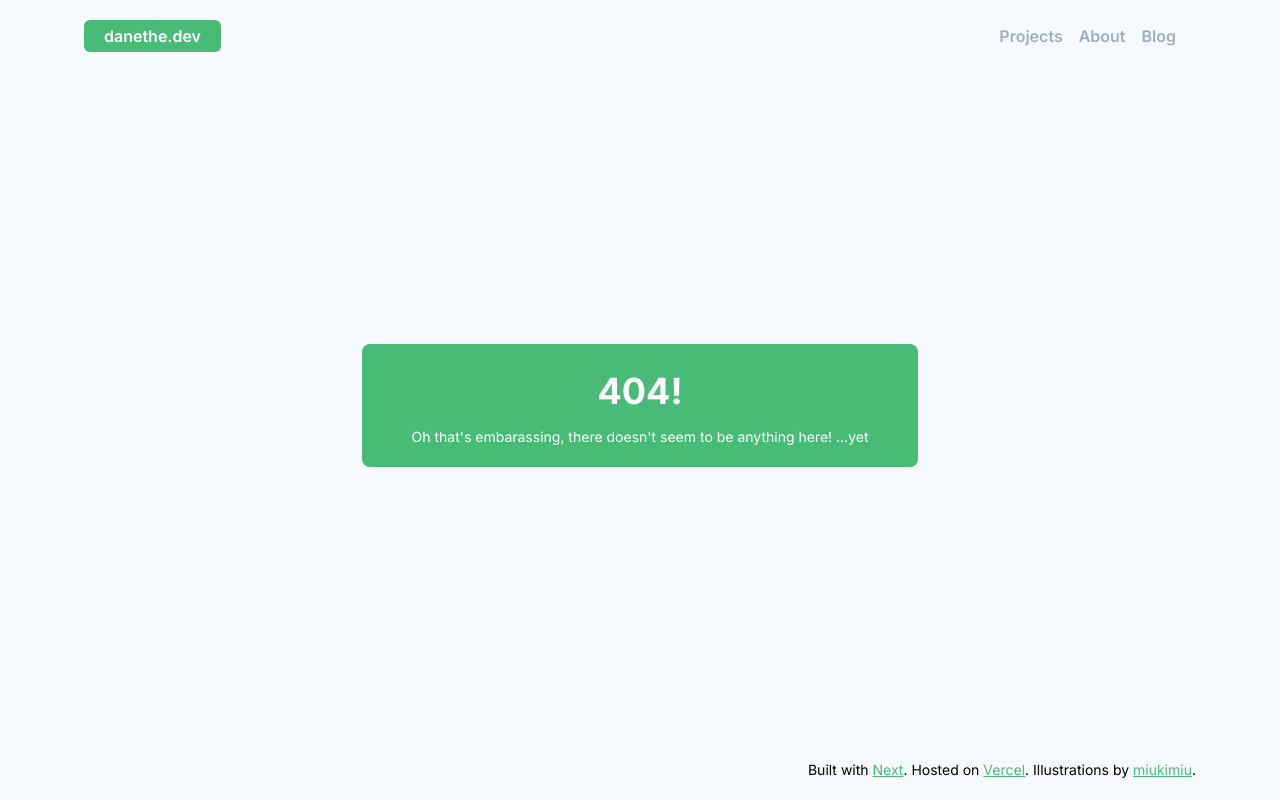
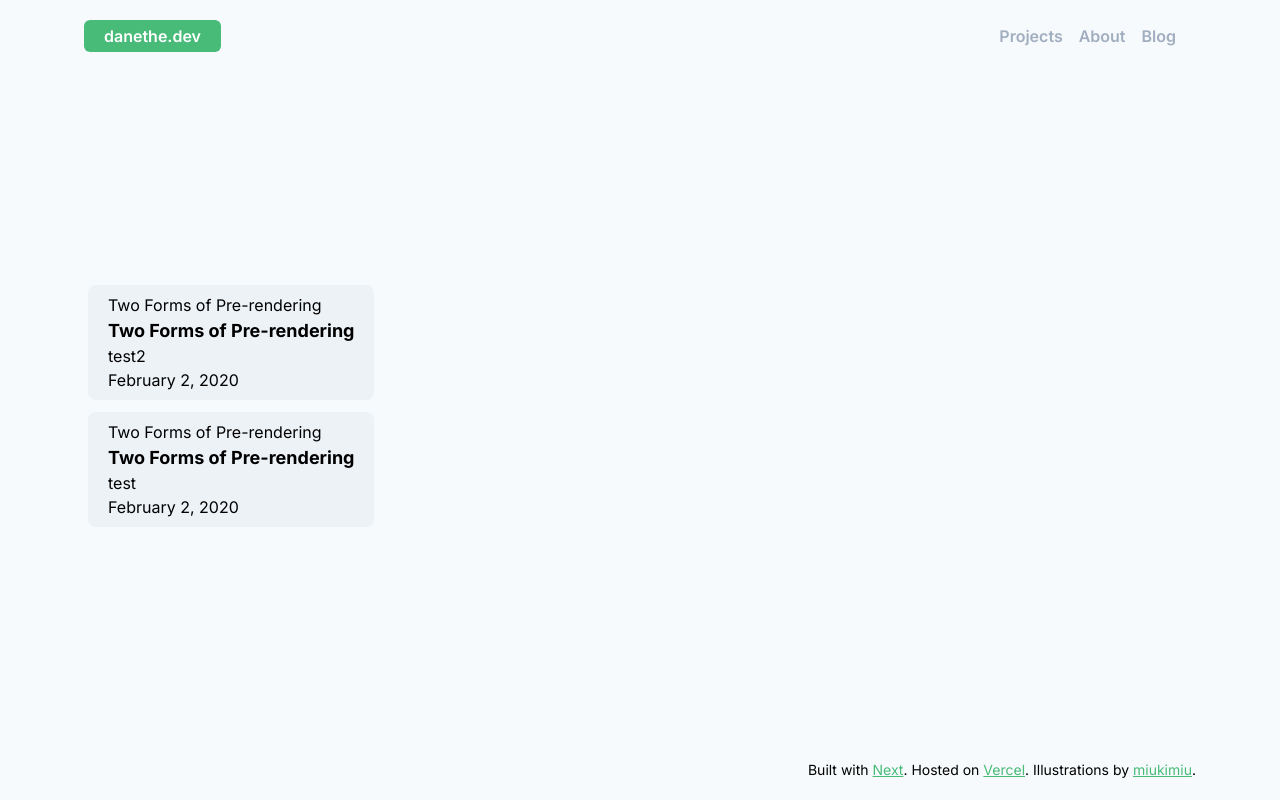
Before and after one commit to nulfrost/danethe.dev, a Next.js app: page /blog in a window 1280 px wide. Before the commit this address had no page. Built offline with nearby package versions, Linux system fonts and the light colour scheme.

Commit message:
add blog content

```diff
--- /dev/null
+++ b/components/date.js
@@ -0,0 +1,6 @@
+import { parseISO, format } from "date-fns";
+
+export default function Date({ dateString }) {
+  const date = parseISO(dateString);
+  return <time dateTime={dateString}>{format(date, "LLLL d, yyyy")}</time>;
+}
--- /dev/null
+++ b/lib/posts.js
@@ -0,0 +1,61 @@
+import fs from "fs";
+import path from "path";
+import matter from "gray-matter";
+import remark from "remark";
+import html from "remark-html";
+
+const postsDirectory = path.join(process.cwd(), "posts");
+
+export function getSortedPostsData() {
+  const fileNames = fs.readdirSync(postsDirectory);
+  const allPostsData = fileNames.map((fileName) => {
+    const id = fileName.replace(/\.md$/, "");
+
+    const fullPath = path.join(postsDirectory, fileName);
+    const fileContents = fs.readFileSync(fullPath, "utf8");
+
+    const matterResult = matter(fileContents);
+
+    return {
+      id,
+      ...matterResult.data,
+    };
+  });
+  return allPostsData.sort((a, b) => {
+    if (a.date < b.date) {
+      return 1;
+    } else {
+      return -1;
+    }
+  });
+}
+
+export function getAllPostIds() {
+  const fileNames = fs.readdirSync(postsDirectory);
+
+  return fileNames.map((fileName) => {
+    return {
+      params: {
+        id: fileName.replace(/\.md$/, ""),
+      },
+    };
+  });
+}
+
+export async function getPostData(id) {
+  const fullPath = path.join(postsDirectory, `${id}.md`);
+  const fileContents = fs.readFileSync(fullPath, "utf8");
+
+  const matterResult = matter(fileContents);
+
+  const processedContent = await remark()
+    .use(html)
+    .process(matterResult.content);
+  const contentHtml = processedContent.toString();
+
+  return {
+    id,
+    contentHtml,
+    ...matterResult.data,
+  };
+}
--- a/package.json
+++ b/package.json
@@ -11,10 +11,14 @@
     "@iconify/icons-logos": "^1.0.11",
     "@iconify/react": "^1.1.3",
     "autoprefixer": "^9.8.0",
+    "date-fns": "^2.14.0",
+    "gray-matter": "^4.0.2",
     "next": "9.4.4",
     "react": "16.13.1",
     "react-dom": "16.13.1",
     "react-kawaii": "^0.16.0",
+    "remark": "^12.0.0",
+    "remark-html": "^11.0.2",
     "tailwindcss": "^1.4.6"
   }
 }
--- a/pages/about.js
+++ b/pages/about.js
@@ -6,7 +6,7 @@ export default function About() {
   const size = useWindowSize();
   return (
     <Layout title="About">
-      <div className="flex flex-col items-center justify-center flex-1 px-3 py-5 md:flex-row md:justify-between md:p-0">
+      <div className="flex flex-col items-center justify-center flex-1 px-1 py-5 md:flex-row md:justify-between md:p-0">
         <div className="mb-10 md:w-1/2">
           <h1 className="pl-2 mb-4 text-2xl font-bold text-gray-900 border-l-4 border-green-500">
             About
--- /dev/null
+++ b/pages/blog.js
@@ -0,0 +1,36 @@
+import { getSortedPostsData } from "../lib/posts";
+import Layout from "@/components/layout";
+import Date from "@/components/date";
+import Link from "next/link";
+
+export default function Blog({ allPostsData }) {
+  return (
+    <Layout>
+      <div className="flex items-center flex-1 px-1 py-5">
+        <div className="grid grid-cols-1 gap-3">
+          {allPostsData.map(({ id, date, title }) => (
+            <Link href="/blog/[id]" as={`/blog/${id}`}>
+              <a>
+                <div key={id} className="px-5 py-2 bg-gray-200 rounded-lg">
+                  <a>{title}</a>
+                  <h2 className="text-lg font-bold">{title}</h2>
+                  <p>{id}</p>
+                  <Date dateString={date} />
+                </div>
+              </a>
+            </Link>
+          ))}
+        </div>
+      </div>
+    </Layout>
+  );
+}
+
+export async function getStaticProps() {
+  const allPostsData = getSortedPostsData();
+  return {
+    props: {
+      allPostsData,
+    },
+  };
+}
--- /dev/null
+++ b/pages/blog/[id].js
@@ -0,0 +1,38 @@
+import Layout from "@/components/layout";
+import Date from "@/components/date";
+import Link from "next/link";
+import { getAllPostIds, getPostData } from "../../lib/posts";
+
+export default function Post({ postData }) {
+  return (
+    <Layout title={postData.title}>
+      <div className="flex flex-col justify-center flex-1 px-1 py-5 ">
+        <p>{postData.title}</p>
+        <p>{postData.id}</p>
+        <p>{postData.date}</p>
+        <div dangerouslySetInnerHTML={{ __html: postData.contentHtml }} />
+        <Date dateString={postData.date} />
+        <Link href="/blog">
+          <a>&larr; Back to posts</a>
+        </Link>
+      </div>
+    </Layout>
+  );
+}
+
+export async function getStaticPaths() {
+  const paths = getAllPostIds();
+  return {
+    paths,
+    fallback: false,
+  };
+}
+
+export async function getStaticProps({ params }) {
+  const postData = await getPostData(params.id);
+  return {
+    props: {
+      postData,
+    },
+  };
+}
--- a/pages/projects.js
+++ b/pages/projects.js
@@ -3,7 +3,7 @@ import Layout from "@/components/layout";
 export default function Projects() {
   return (
     <Layout title="Projects">
-      <div className="flex flex-col justify-center flex-1 px-3 py-5">
+      <div className="flex flex-col justify-center flex-1 px-1 py-5">
         <h1 className="pl-2 mb-4 text-2xl font-bold border-l-4 border-green-500">
           Projects
         </h1>
--- /dev/null
+++ b/posts/test.md
@@ -0,0 +1,11 @@
+---
+title: "Two Forms of Pre-rendering"
+date: "2020-02-02"
+---
+
+Next.js has two forms of pre-rendering: **Static Generation** and **Server-side Rendering**. The difference is in **when** it generates the HTML for a page.
+
+- **Static Generation** is the pre-rendering method that generates the HTML at **build time**. The pre-rendered HTML is then _reused_ on each request.
+- **Server-side Rendering** is the pre-rendering method that generates the HTML on **each request**.
+
+Importantly, Next.js lets you **choose** which pre-rendering form to use for each page. You can create a "hybrid" Next.js app by using Static Generation for most pages and using Server-side Rendering for others.
--- /dev/null
+++ b/posts/test2.md
@@ -0,0 +1,11 @@
+---
+title: "Two Forms of Pre-rendering"
+date: "2020-02-02"
+---
+
+Next.js has two forms of pre-rendering: **Static Generation** and **Server-side Rendering**. The difference is in **when** it generates the HTML for a page.
+
+- **Static Generation** is the pre-rendering method that generates the HTML at **build time**. The pre-rendered HTML is then _reused_ on each request.
+- **Server-side Rendering** is the pre-rendering method that generates the HTML on **each request**.
+
+Importantly, Next.js lets you **choose** which pre-rendering form to use for each page. You can create a "hybrid" Next.js app by using Static Generation for most pages and using Server-side Rendering for others.
```
Also changed, not shown: 1 other file (tests, documents, lock files or other folders).
